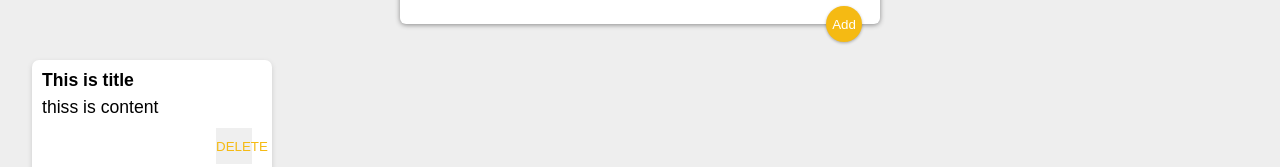
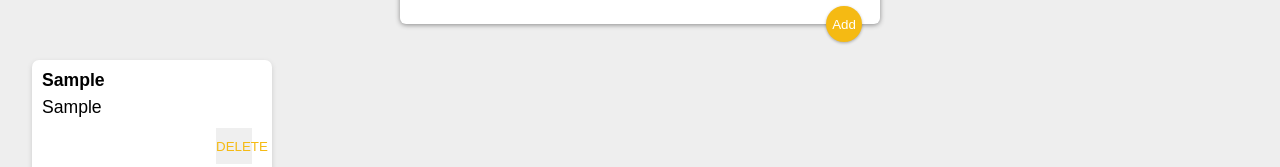
Before and after one commit to AdeebRehman/Notes-App, a React (Vite) app: page / in a window 1280 px wide. Both pictures are taken after typing "Sample", "Sample" into the empty fields and a click on the button "Add". Shown: the part 213-380 px from the top of the page. Built offline with nearby package versions, Linux system fonts and the light colour scheme.

Commit message:
All the necessay functionality added to the app

```diff
--- a/src/App.jsx
+++ b/src/App.jsx
@@ -5,11 +5,22 @@
 import Notes from "./Components/Notes";
 import Footer from "./Components/Footer";
 import "./index.css";
-import notes from "./notes.js"
+
 import CreateArea from "./Components/CreateArea.jsx";
 function App() {
+  const [notes,setNotes]=useState([])
   function addNote(note){
-    return
+    setNotes(prevNotes=>{
+      return [...prevNotes,note];
+    })
+  }
+
+  function deleteNode(id){
+    setNotes(prevNotes=>{
+      return prevNotes.filter((noteItem,index)=>{
+        return index!==id;
+      })
+    })
   }
   return (
     <div>
@@ -18,14 +29,12 @@
       onAdd={addNote}
       >
       </CreateArea>
-        <Notes
-        key={1}
-          title="This is title"
-          content="thiss is content"
-        ></Notes>
+      {notes.map((noteItem,index) => {
+        return <Notes key={index} id={index} title={noteItem.title} content={noteItem.content} onDelete={deleteNode}/>
+      })}
 
       <Footer></Footer>
     </div>
-  )
+  );
 }
 export default App;
--- a/src/Components/Notes.jsx
+++ b/src/Components/Notes.jsx
@@ -2,11 +2,14 @@
 import "../index.css";
 
 function Notes(props){
+    function handleClick(){
+        props.onDelete(props.id);
+    }
     return (
         <div className="note">
             <h1>{props.title}</h1>
             <p>{props.content}</p>
-            <button>DELETE</button>
+            <button onClick={handleClick}>DELETE</button>
         </div>
     );
 }
--- a/src/notes.js
+++ /dev/null
@@ -1,14 +0,0 @@
-const notes = [
-  {
-    key: 1,
-    title: "Note 1",
-    content: "This is my first note"
-  },
-  {
-    key: 2,
-    title: "Note 2",
-    content: "This is my second note"
-  }
-]
-
-export default notes;
```
